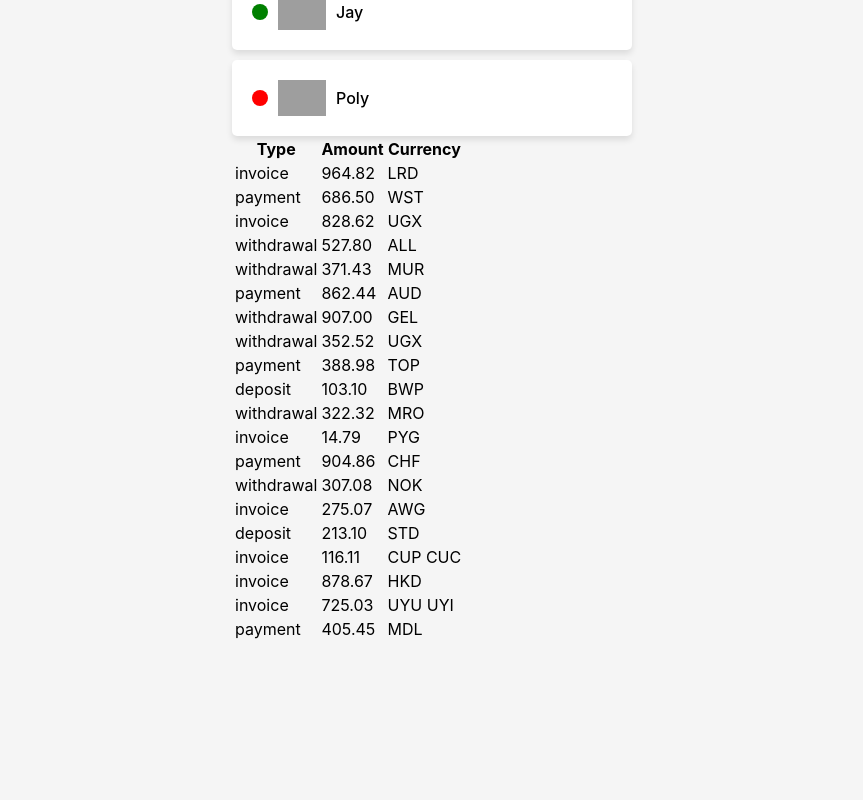
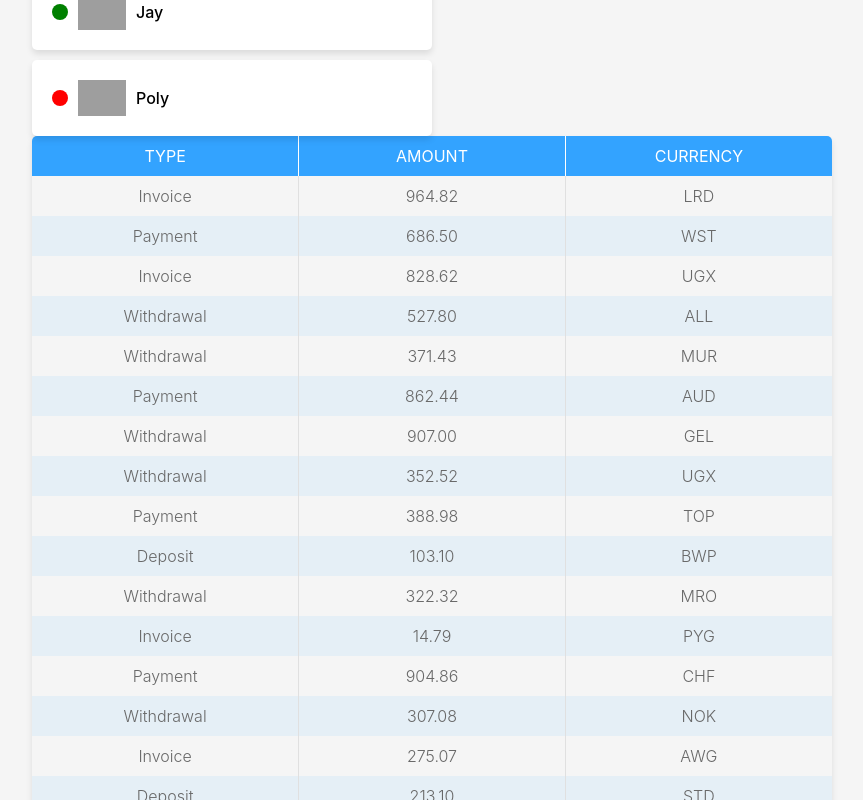
Before and after one commit to sylwiabruszewska/goit-react-hw-01-components, a React (Create React App) app: page / in a window 1280 px wide. Shown: the part 900-1700 px from the top of the page, without its empty margins (208-1071 px from the left). Before the commit the page ends 1542 px from the top, so only its background shows below. Built offline with nearby package versions, Linux system fonts and the light colour scheme; grey boxes are pictures that could not be loaded.

Commit message:
add styles for TransactionHistory component

```diff
--- a/src/components/TransactionHistory/TransactionHistory.jsx
+++ b/src/components/TransactionHistory/TransactionHistory.jsx
@@ -1,22 +1,32 @@
 import PropTypes from 'prop-types';
+import css from './TransactionHistory.module.css';
 
 export const TransactionHistory = ({ items }) => {
+  const {
+    'transaction-history': table,
+    'table-head': tableHead,
+    'table-body': tableBody,
+    'table-header': tableHeader,
+    'table-data': tableData,
+    'table-row': tableRow,
+  } = css;
+
   return (
-    <table className="transaction-history">
-      <thead>
+    <table className={table}>
+      <thead className={tableHead}>
         <tr>
-          <th>Type</th>
-          <th>Amount</th>
-          <th>Currency</th>
+          <th className={tableHeader}>Type</th>
+          <th className={tableHeader}>Amount</th>
+          <th className={tableHeader}>Currency</th>
         </tr>
       </thead>
 
-      <tbody>
+      <tbody className={tableBody}>
         {items.map(({ id, type, amount, currency }) => (
-          <tr key={id}>
-            <td>{type}</td>
-            <td>{amount}</td>
-            <td>{currency}</td>
+          <tr key={id} className={tableRow}>
+            <td className={tableData}>{type}</td>
+            <td className={tableData}>{amount}</td>
+            <td className={tableData}>{currency}</td>
           </tr>
         ))}
       </tbody>
--- /dev/null
+++ b/src/components/TransactionHistory/TransactionHistory.module.css
@@ -0,0 +1,50 @@
+.transaction-history {
+  width: 800px;
+  text-align: center;
+  border-collapse: collapse;
+  overflow: hidden;
+  border-radius: 5px;
+  box-shadow: 0px 4px 6px rgba(0, 0, 0, 0.1);
+}
+
+.table-head {
+  background-color: rgb(51, 163, 255);
+}
+
+.table-body > tr:hover {
+  background-color: rgb(212, 228, 240);
+  color: white;
+}
+
+.table-header {
+  color: #fff;
+  text-transform: uppercase;
+  width: calc(100% / 3);
+  font-weight: 400;
+}
+
+.table-header:not(:last-child) {
+  border-right: 1px solid #fff;
+}
+
+.table-header,
+.table-data {
+  padding: 10px;
+}
+
+.table-data {
+  color: rgb(104, 104, 104);
+  font-weight: 300;
+}
+
+.table-data:not(:last-child) {
+  border-right: 1px solid rgb(224, 224, 224);
+}
+
+.table-data:first-child {
+  text-transform: capitalize;
+}
+
+.table-row:nth-child(2n) {
+  background-color: rgb(229, 239, 246);
+}
```
